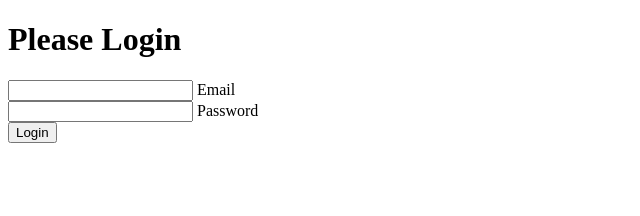
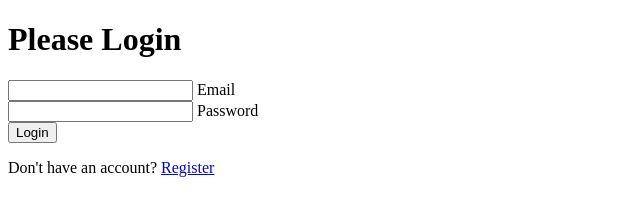
Before and after one commit to HanningtoneM/Login-Form, a plain HTML site: page index.html in a window 1280 px wide. Shown: the whole page, without its empty margins (0-640 px from the left). Drawn offline with Linux system fonts and the light colour scheme.

Commit message:
Add link

```diff
--- a/index.html
+++ b/index.html
@@ -21,6 +21,7 @@
 
             <button class="btn">Login</button>
 
+            <p class="text"> Don't have an account? <a href="#">Register</a></p>
         </form>
     </div>
     <script src="index.js"></script>
```
